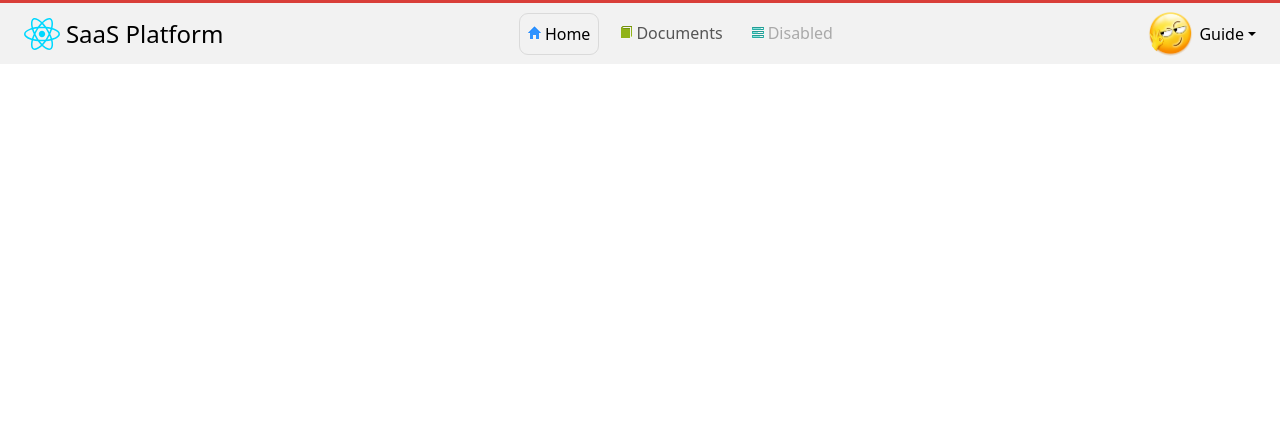
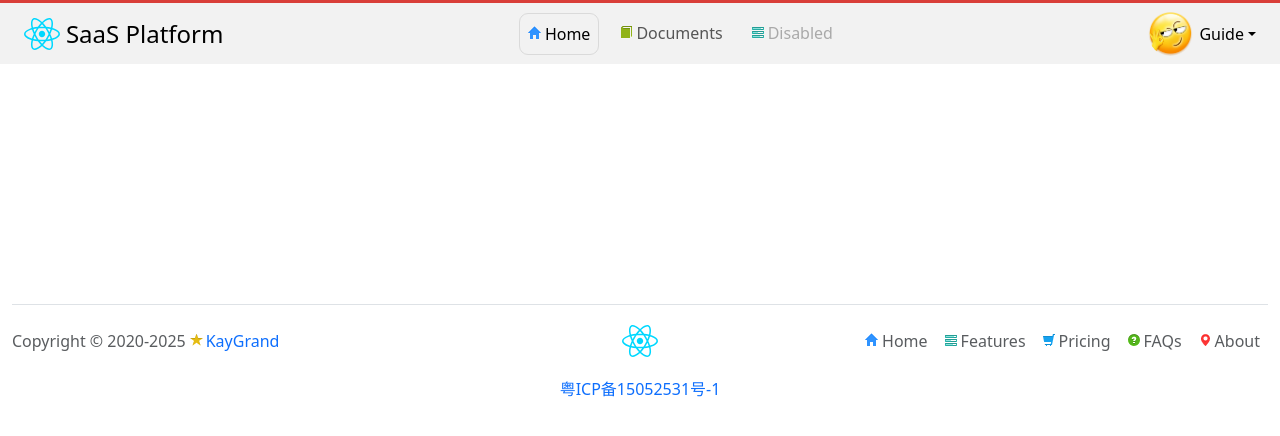
Before and after one commit to go-micro-saas/saas-frontend, a React (Vite) app: page / in a window 1280 px wide. Shown: the top 436 px of the page. Built offline with nearby package versions, Linux system fonts and the light colour scheme.

Commit message:
feat: 完成 footer

```diff
--- a/src/App.tsx
+++ b/src/App.tsx
@@ -3,6 +3,8 @@
 // layout
 import PageTopBorder from './components/layouts/PageTopBorder.tsx';
 import PageHeader from './components/layouts/PageHeader.tsx';
+import PageContent from './components/layouts/PageContent.tsx';
+import PageFooter from './components/layouts/PageFooter.tsx';
 
 function App() {
 
@@ -10,6 +12,8 @@ function App() {
     <>
       <PageTopBorder/>
       <PageHeader/>
+      <PageContent/>
+      <PageFooter/>
     </>
   )
 }
--- /dev/null
+++ b/src/assets/layouts/css/page_content.css
@@ -0,0 +1,3 @@
+.my-page-content{
+    min-height: 30vh;
+}
--- /dev/null
+++ b/src/assets/layouts/css/page_footer.css
@@ -0,0 +1,3 @@
+.my-page-footer {
+    min-height: 100px;
+}
--- /dev/null
+++ b/src/components/layouts/PageContent.tsx
@@ -0,0 +1,12 @@
+import '@src/assets/layouts/css/layout.css';
+import '@src/assets/layouts/css/page_content.css';
+
+function PageContent() {
+  return (
+    <>
+      <div className="container my-page-content"> </div>
+    </>
+  )
+}
+
+export default PageContent;
--- /dev/null
+++ b/src/components/layouts/PageFooter.tsx
@@ -0,0 +1,75 @@
+import myLogo from '@src/assets/react.svg'
+import '@src/assets/layouts/css/layout.css';
+import '@src/assets/layouts/css/page_footer.css';
+
+function PageFooter() {
+  return (
+    <>
+      <div className="container-fluid my-page-footer">
+        <footer className="d-flex flex-wrap justify-content-between align-items-center py-3 border-top">
+          <p className="col-md-4 mb-0 text-body-secondary">
+            Copyright © 2020-2025
+            <span className="my-margin-r3"></span>
+            <a href="https://github.com/ikaiguang"
+               className="text-decoration-none" target="_blank">
+              <i className="icon-star"></i>
+              <span className="my-margin-r3"></span>
+              KayGrand
+            </a>
+          </p>
+          <a href="#"
+             className="col-md-4 d-flex align-items-center justify-content-center mb-3 mb-md-0 me-md-auto link-body-emphasis text-decoration-none"
+             aria-label="SaasPlatform">
+            <img src={myLogo} className="logo" alt="SaaS logo"/>
+          </a>
+          <ul className="nav col-md-4 justify-content-end">
+            <li className="nav-item">
+              <a href="#" className="nav-link px-2 text-body-secondary disabled">
+                <i className="icon-home"></i>
+                <span className="my-margin-r3"></span>
+                Home
+              </a>
+            </li>
+            <li className="nav-item">
+              <a href="#" className="nav-link px-2 text-body-secondary disabled">
+                <i className="icon-tasks"></i>
+                <span className="my-margin-r3"></span>
+                Features
+              </a>
+            </li>
+            <li className="nav-item">
+              <a href="#" className="nav-link px-2 text-body-secondary disabled">
+                <i className="icon-shopping-cart"></i>
+                <span className="my-margin-r3"></span>
+                Pricing
+              </a>
+            </li>
+            <li className="nav-item">
+              <a href="#" className="nav-link px-2 text-body-secondary disabled">
+                <i className="icon-question-sign"></i>
+                <span className="my-margin-r3"></span>
+                FAQs
+              </a>
+            </li>
+            <li className="nav-item">
+              <a href="#" className="nav-link px-2 text-body-secondary disabled">
+                <i className="icon-map-marker"></i>
+                <span className="my-margin-r3"></span>
+                About
+              </a>
+            </li>
+          </ul>
+        </footer>
+        <p className="text-center text-body-secondary">
+          <a href="https://beian.miit.gov.cn/#/Integrated/index"
+             className="text-decoration-none"
+             target="_blank">
+            粤ICP备15052531号-1
+          </a>
+        </p>
+      </div>
+    </>
+  )
+}
+
+export default PageFooter;
```
